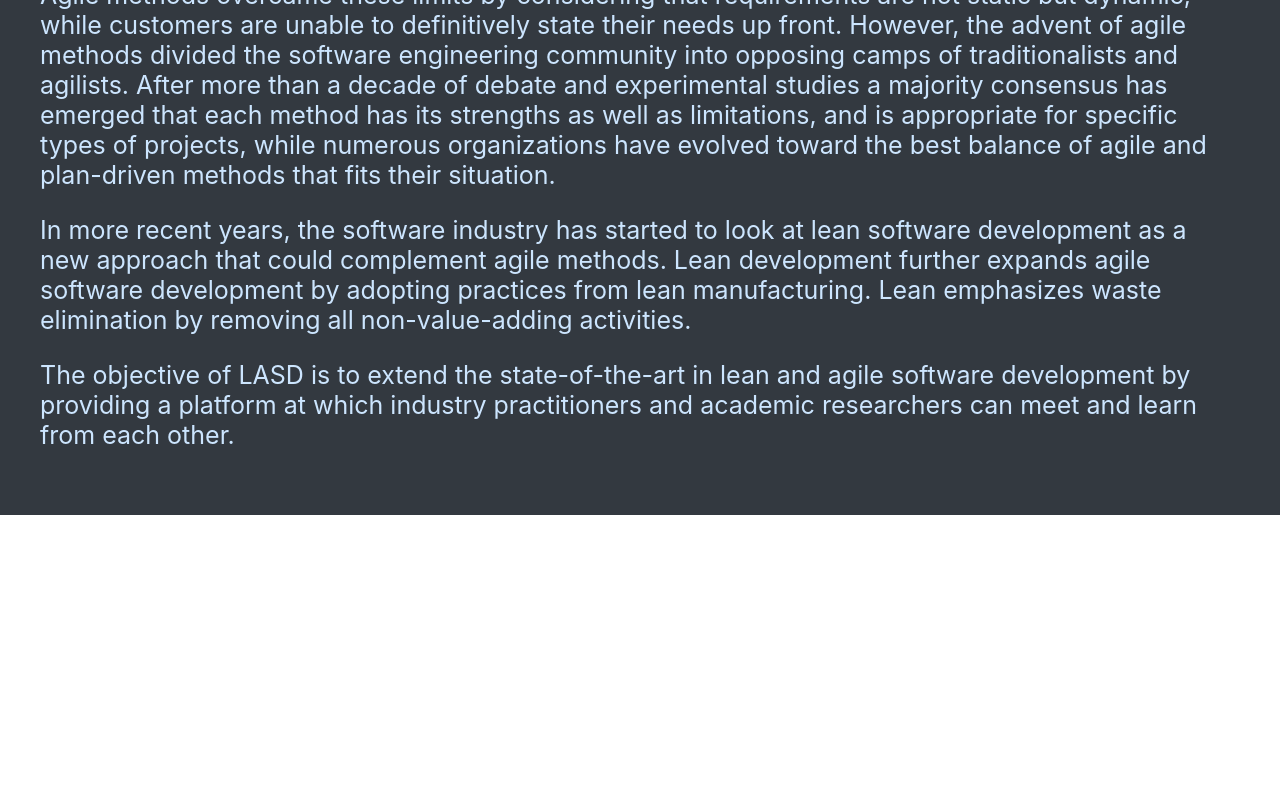
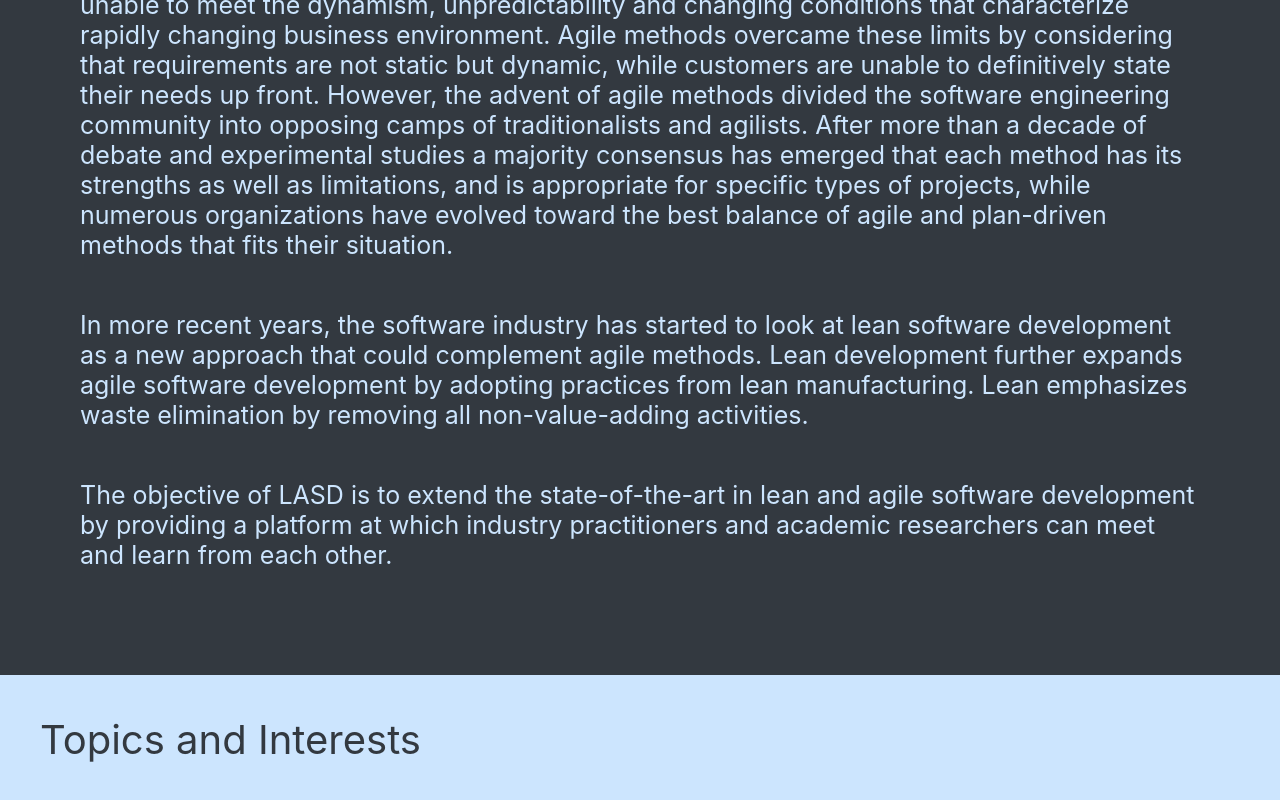
Before and after one commit to przybylek/LASD2021, a React (Create React App) app: page / in a window 1280 px wide. Shown: the part 864-1664 px from the top of the page. Before the commit the page ends 1379 px from the top, so only its background shows below. Built offline with nearby package versions, Linux system fonts and the light colour scheme.

Commit message:
Add general use Section component

```diff
--- a/src/App.js
+++ b/src/App.js
@@ -1,16 +1,19 @@
 import React from 'react';
 import Header from 'components/Header';
+import LandingPage from 'components/LandingPage';
+import About from 'components/About';
+import Section from 'components/Section';
+import TopicsInterests from 'components/TopicsInterests';
 
 import './App.css';
-import LandingPage from './components/LandingPage';
-import About from './components/About';
 
 function App() {
   return (
     <div className='App'>
       <Header />
       <LandingPage />
-      <About />
+      <Section title='About' isSecondary><About /></Section>
+      <Section title='Topics and Interests' isSecondary={false}><TopicsInterests /></Section>
     </div>
   );
 }
--- a/src/components/About/index.js
+++ b/src/components/About/index.js
@@ -5,10 +5,6 @@ import './index.css';
 function About() {
   return (
     <div className='About'>
-      <div className='About__title'>
-        About
-      </div>
-      <div className='About__content'>
       <p>
         The evolution of software development life cycles is driven by the
         perennial quest on how to organize projects for better productivity
@@ -39,7 +35,6 @@ function About() {
         practitioners and academic researchers can meet and learn from each other.
       </p>
     </div>
-    </div>
   );
 }
 
--- a/src/components/LandingPage/index.css
+++ b/src/components/LandingPage/index.css
@@ -16,7 +16,7 @@
   width: 100%;
   height: 100%;
   background: #B8CFE6;
-  opacity: .6;
+  opacity: .7;
   position: absolute;
 }
 
--- /dev/null
+++ b/src/components/Section/index.css
@@ -0,0 +1,19 @@
+.Section__primary {
+  display: flex;
+  flex-direction: column;
+  padding: 40px;
+  background: #CCE5FE;
+  color: #333940;
+}
+
+.Section__secondary {
+  display: flex;
+  flex-direction: column;
+  padding: 40px;
+  background: #333940;
+  color: #CCE5FE;
+}
+
+.Section__title {
+  font-size: 40px;
+}
--- /dev/null
+++ b/src/components/Section/index.js
@@ -0,0 +1,23 @@
+import React from 'react';
+import { PropTypes } from 'prop-types';
+
+import './index.css';
+
+function Section({children, title, isSecondary}) {
+  const isSecondaryStyle = isSecondary ? 'Section__secondary' : 'Section__primary';
+
+  return(
+    <div className={isSecondaryStyle}>
+      <div className='Section__title'>{title}</div>
+      {children}
+    </div>
+  );
+}
+
+Section.propTypes = {
+  children: PropTypes.node.isRequired,
+  title: PropTypes.string.isRequired,
+  isSecondary: PropTypes.bool.isRequired,
+}
+
+export default Section;
--- /dev/null
+++ b/src/components/TopicsInterests/index.js
@@ -0,0 +1,10 @@
+import React from 'react';
+
+function TopicsInterests() {
+  return (
+    <div>
+    </div>
+  );
+}
+
+export default TopicsInterests;
```
Also changed, not shown: src/components/TopicsInterests/index.css (added). Lines whose indentation alone changed are shown as unchanged.
